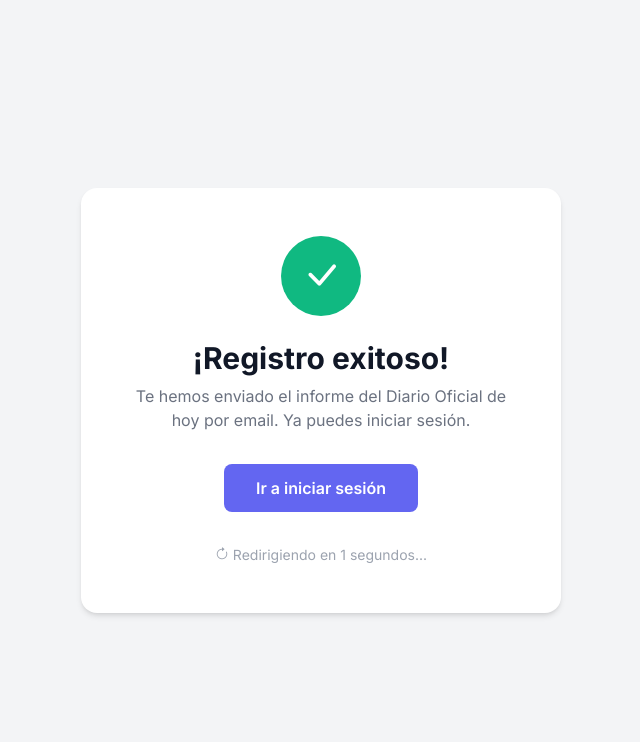
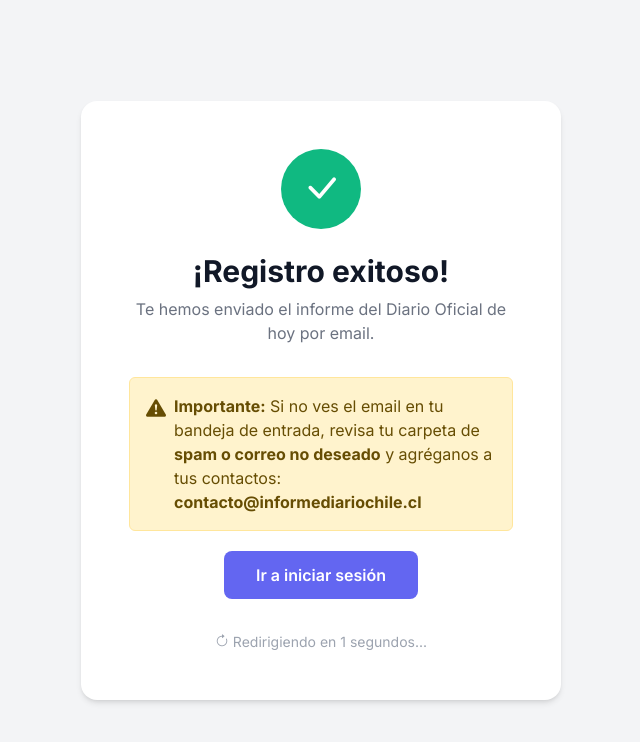
Before and after one commit to Yoyofdr/informe_diario_final, a Django app: template templates/alerts/registro_exitoso_partial.html in a window 1280 px wide. Shown: the top 742 px of the page, without its empty margins (319-959 px from the left). Run offline with Django 5.2, Linux system fonts and the light colour scheme; the template is opened without the code that fills it, so the values that code supplies are empty.

Commit message:
feat: Agregar advertencia de spam en popups de registro exitoso
- Añadido mensaje de advertencia en registro_prueba_chennai.html
- Añadido mensaje de advertencia en registro_exitoso_partial.html
- Indica a usuarios revisar carpeta spam y agregar contacto@informediariochile.cl
- Mejora la experiencia del usuario y reduce consultas de soporte

Co-Authored-By: Claude <noreply@anthropic.com>

```diff
--- a/templates/alerts/registro_exitoso_partial.html
+++ b/templates/alerts/registro_exitoso_partial.html
@@ -103,7 +103,14 @@
         </div>
 
         <h1>¡Registro exitoso!</h1>
-        <p class="text-muted">Te hemos enviado el informe del Diario Oficial de hoy por email. Ya puedes iniciar sesión.</p>
+        <p class="text-muted">Te hemos enviado el informe del Diario Oficial de hoy por email.</p>
+
+        <div class="alert alert-warning d-flex align-items-start" role="alert" style="text-align: left; max-width: 420px; margin: 20px auto;">
+            <i class="bi bi-exclamation-triangle-fill me-2" style="font-size: 20px;"></i>
+            <div>
+                <strong>Importante:</strong> Si no ves el email en tu bandeja de entrada, revisa tu carpeta de <strong>spam o correo no deseado</strong> y agréganos a tus contactos: <strong>contacto@informediariochile.cl</strong>
+            </div>
+        </div>
 
         <a href="{% url 'alerts:login' %}" class="btn btn-primary">
             Ir a iniciar sesión
--- a/templates/alerts/registro_prueba_chennai.html
+++ b/templates/alerts/registro_prueba_chennai.html
@@ -345,7 +345,10 @@
             <i class="bi bi-check-lg"></i>
         </div>
         <h3>¡Registro exitoso!</h3>
-        <p>Te hemos enviado el informe del Diario Oficial de hoy por email. Ya puedes iniciar sesión.</p>
+        <p>Te hemos enviado el informe del Diario Oficial de hoy por email.</p>
+        <div style="background-color: #fef3c7; border: 1px solid #f59e0b; border-radius: 8px; padding: 12px; margin: 16px 0; font-size: 14px;">
+            <strong>⚠️ Importante:</strong> Si no ves el email en tu bandeja de entrada, revisa tu carpeta de <strong>spam o correo no deseado</strong> y agréganos a tus contactos: <strong>contacto@informediariochile.cl</strong>
+        </div>
         <button class="btn-continue" onclick="window.location.href='{% url 'alerts:login' %}'">
             Ir a iniciar sesión
         </button>
```
